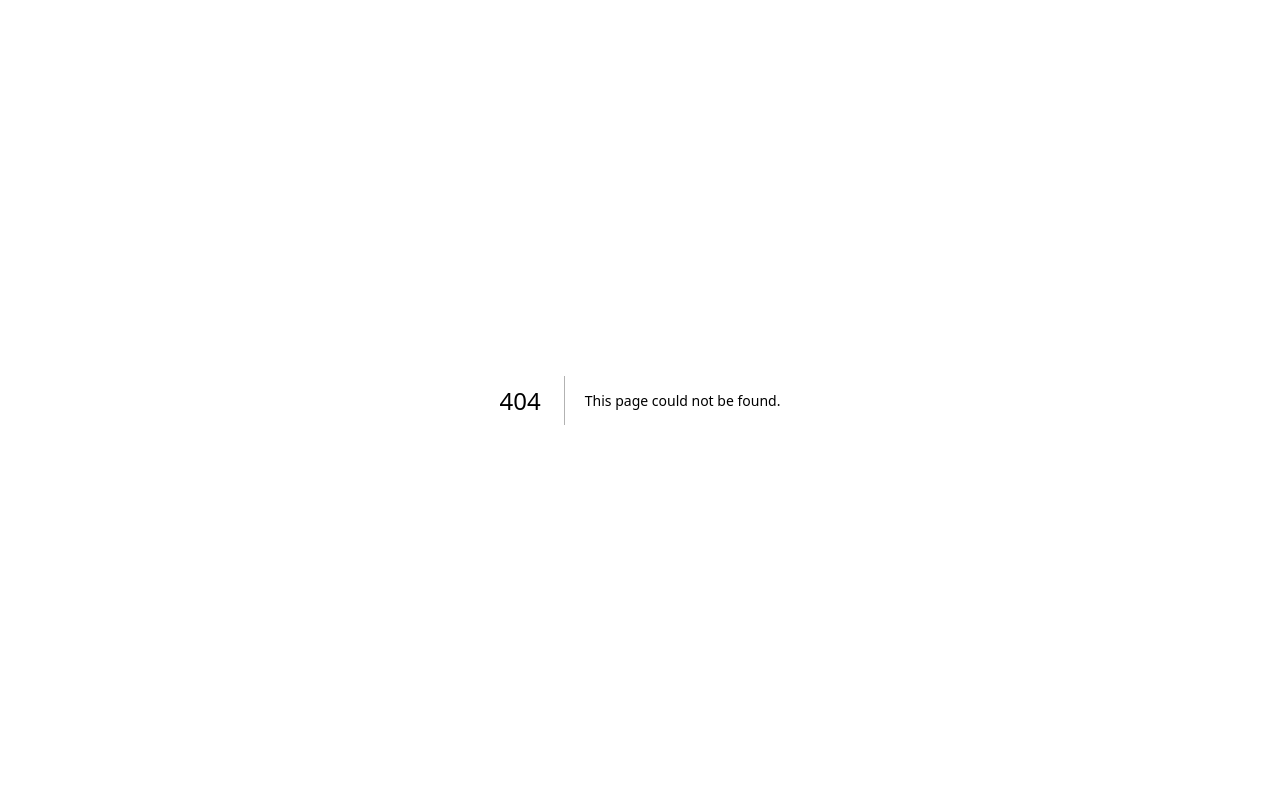
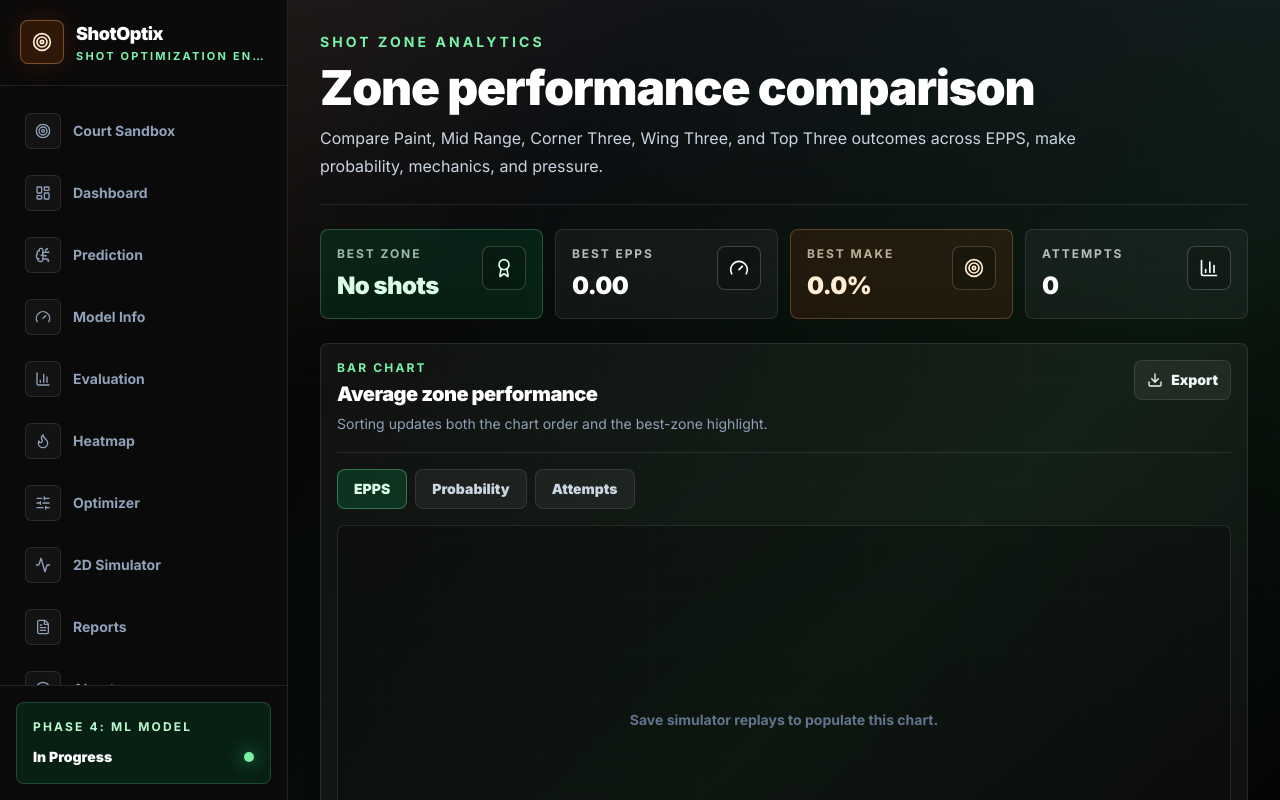
Before and after one commit to Rabin935/shot-optimizing-engine, a Next.js app in the folder frontend/: page /analytics/shot-zones in a window 1280 px wide. Before the commit this address had no page. Shown: the top 800 px of the page. Built offline with nearby package versions, Linux system fonts and the light colour scheme.

Commit message:
feat: visualize shot zone performance analytics

```diff
--- /dev/null
+++ b/frontend/app/analytics/shot-zones/page.tsx
@@ -0,0 +1,17 @@
+import type { Metadata } from "next";
+import { ShotZonePerformanceAnalytics } from "@/components/analytics/ShotZonePerformanceAnalytics";
+import { AppShell } from "@/components/layout/AppShell";
+
+export const metadata: Metadata = {
+  title: "Shot Zone Analytics | ShotOptix",
+  description: "ShotOptix zone performance charts for EPPS, probability, mechanics, and pressure.",
+};
+
+export default function ShotZoneAnalyticsPage() {
+  // The page is server-rendered shell with client charts mounted inside it.
+  return (
+    <AppShell>
+      <ShotZonePerformanceAnalytics />
+    </AppShell>
+  );
+}
--- /dev/null
+++ b/frontend/components/analytics/ShotZonePerformanceAnalytics.tsx
@@ -0,0 +1,144 @@
+"use client";
+
+import { Award, BarChart3, Gauge, Target } from "lucide-react";
+import { useMemo, useState } from "react";
+import {
+  Bar,
+  BarChart,
+  CartesianGrid,
+  Cell,
+  Legend,
+  Tooltip,
+  XAxis,
+  YAxis,
+} from "recharts";
+import { AnalyticsCard, ChartContainer, ExportChartButton, StatCard } from "@/components/charts";
+import { formatDecimal, formatPercent, formatScore } from "@/lib/analytics/formatters";
+import {
+  buildZonePerformance,
+  replayHistoryToAnalyticsShots,
+} from "@/lib/analytics/transforms";
+import { useShotStore } from "@/store/useShotStore";
+import type { ZonePerformanceDatum, ZoneSortMetric } from "@/types/charts";
+
+const sortOptions: Array<{ label: string; value: ZoneSortMetric }> = [
+  { label: "EPPS", value: "epps" },
+  { label: "Probability", value: "probability" },
+  { label: "Attempts", value: "attempts" },
+];
+
+export function ShotZonePerformanceAnalytics() {
+  const replayHistory = useShotStore((state) => state.replayHistory);
+  const [sortBy, setSortBy] = useState<ZoneSortMetric>("epps");
+  const shots = useMemo(
+    () => replayHistoryToAnalyticsShots(replayHistory),
+    [replayHistory],
+  );
+  const zoneRows = useMemo(
+    () => buildZonePerformance(shots, sortBy),
+    [shots, sortBy],
+  );
+  const bestZone = zoneRows.find((row) => row.isBest);
+
+  return (
+    <section className="grid gap-6">
+      <header className="flex flex-col gap-3 border-b border-white/10 pb-6">
+        <p className="text-sm font-bold uppercase tracking-[0.22em] text-green-300">
+          Shot Zone Analytics
+        </p>
+        <h1 className="text-3xl font-black tracking-tight text-white sm:text-5xl">
+          Zone performance comparison
+        </h1>
+        <p className="max-w-3xl text-base leading-7 text-slate-300">
+          Compare Paint, Mid Range, Corner Three, Wing Three, and Top Three
+          outcomes across EPPS, make probability, mechanics, and pressure.
+        </p>
+      </header>
+
+      <div className="grid gap-3 md:grid-cols-2 xl:grid-cols-4">
+        <StatCard icon={<Award className="size-5" />} label="Best Zone" value={bestZone?.zone ?? "No shots"} tone="green" />
+        <StatCard icon={<Gauge className="size-5" />} label="Best EPPS" value={formatDecimal(bestZone?.averageEpps ?? 0)} />
+        <StatCard icon={<Target className="size-5" />} label="Best Make" value={formatPercent(bestZone?.averageMakeProbability ?? 0)} tone="orange" />
+        <StatCard icon={<BarChart3 className="size-5" />} label="Attempts" value={String(bestZone?.attempts ?? 0)} />
+      </div>
+
+      <AnalyticsCard
+        action={<ExportChartButton data={zoneRows} filename="shotoptix-zone-performance" />}
+        eyebrow="Bar Chart"
+        title="Average zone performance"
+        description="Sorting updates both the chart order and the best-zone highlight."
+      >
+        <div className="mb-4 flex flex-wrap gap-2">
+          {sortOptions.map((option) => (
+            <button
+              key={option.value}
+              type="button"
+              onClick={() => setSortBy(option.value)}
+              className={`min-h-10 rounded-lg border px-4 text-sm font-black transition ${
+                sortBy === option.value
+                  ? "border-green-300/35 bg-green-400/15 text-green-100"
+                  : "border-white/10 bg-white/[0.05] text-slate-300 hover:border-white/20"
+              }`}
+            >
+              {option.label}
+            </button>
+          ))}
+        </div>
+
+        <ChartContainer empty={!shots.length} height={390}>
+          <BarChart data={zoneRows} margin={{ bottom: 12, left: 0, right: 16, top: 16 }}>
+            <CartesianGrid stroke="rgba(255,255,255,0.09)" strokeDasharray="4 4" />
+            <XAxis
+              dataKey="zone"
+              interval={0}
+              stroke="#94a3b8"
+              tick={{ fill: "#94a3b8", fontSize: 11, fontWeight: 800 }}
+              tickLine={false}
+            />
+            <YAxis stroke="#94a3b8" tick={{ fill: "#94a3b8", fontSize: 12, fontWeight: 700 }} tickLine={false} />
+            <Tooltip content={<ZoneTooltip />} cursor={{ fill: "rgba(255,255,255,0.04)" }} />
+            <Legend wrapperStyle={{ color: "#cbd5e1", fontSize: 12, fontWeight: 800 }} />
+            <Bar dataKey="averageEpps" name="Avg EPPS" radius={[6, 6, 0, 0]}>
+              {zoneRows.map((row) => (
+                <Cell key={`epps-${row.zone}`} fill={row.isBest ? "#86efac" : "#fb923c"} />
+              ))}
+            </Bar>
+            <Bar dataKey="averageMakeProbability" name="Avg Make" fill="#60a5fa" radius={[6, 6, 0, 0]} />
+            <Bar dataKey="averageMechanicsScore" name="Mechanics / 100" fill="#c084fc" radius={[6, 6, 0, 0]} />
+            <Bar dataKey="averagePressure" name="Pressure 1-5" fill="#f87171" radius={[6, 6, 0, 0]} />
+          </BarChart>
+        </ChartContainer>
+      </AnalyticsCard>
+    </section>
+  );
+}
+
+function ZoneTooltip({
+  active,
+  payload,
+}: {
+  active?: boolean;
+  payload?: Array<{ payload: ZonePerformanceDatum }>;
+}) {
+  if (!active || !payload?.length) {
+    return null;
+  }
+
+  const row = payload[0].payload;
+
+  return (
+    <div className="rounded-lg border border-white/10 bg-[#090909]/95 p-3 text-sm shadow-2xl">
+      <p className="font-black text-white">
+        {row.zone}
+        {row.isBest ? " - Best" : ""}
+      </p>
+      <div className="mt-2 grid gap-1 text-xs font-bold text-slate-300">
+        <span>Attempts: {row.attempts}</span>
+        <span>EPPS: {formatDecimal(row.averageEpps)}</span>
+        <span>Probability: {formatPercent(row.averageMakeProbability)}</span>
+        <span>Mechanics: {formatScore(row.averageMechanicsScore)}</span>
+        <span>Pressure: {formatDecimal(row.averagePressure, 1)} / 5</span>
+      </div>
+    </div>
+  );
+}
```
